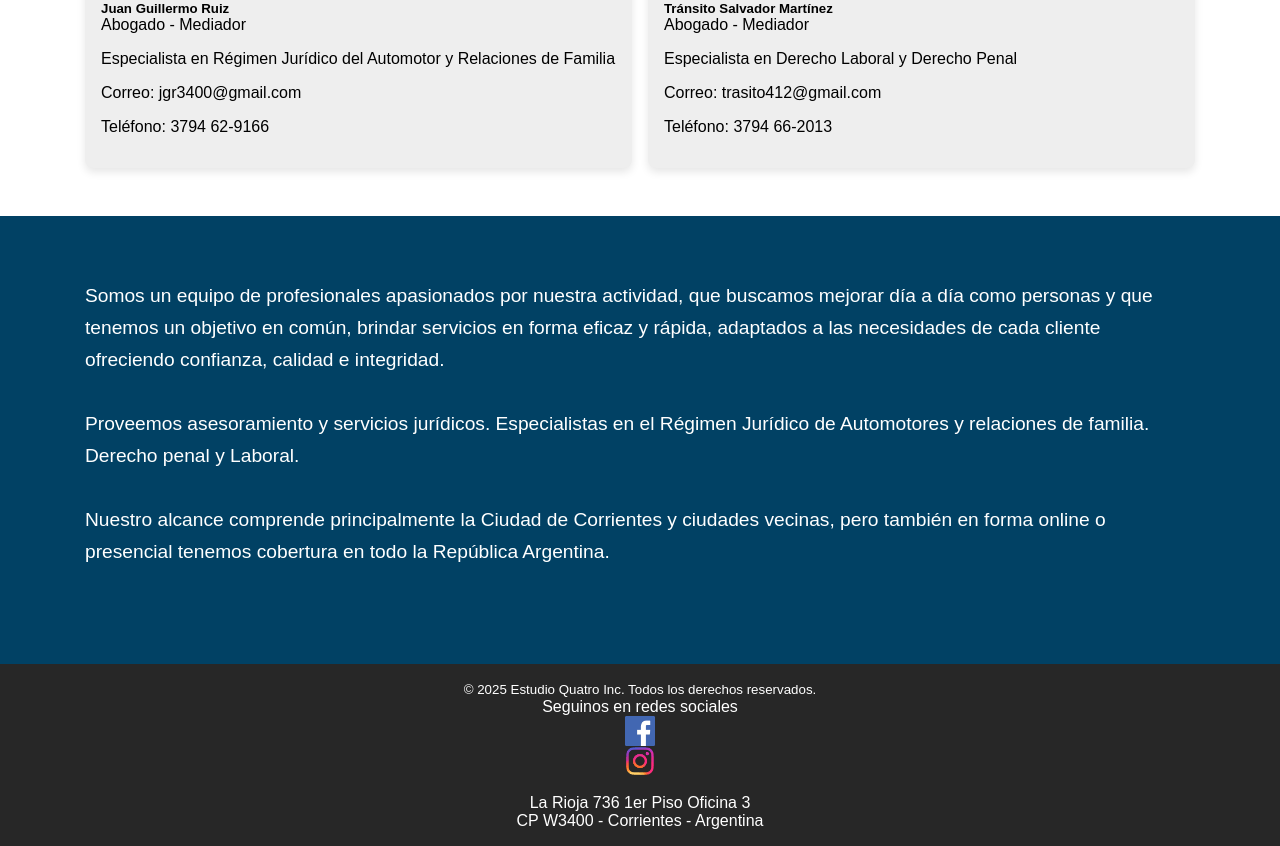
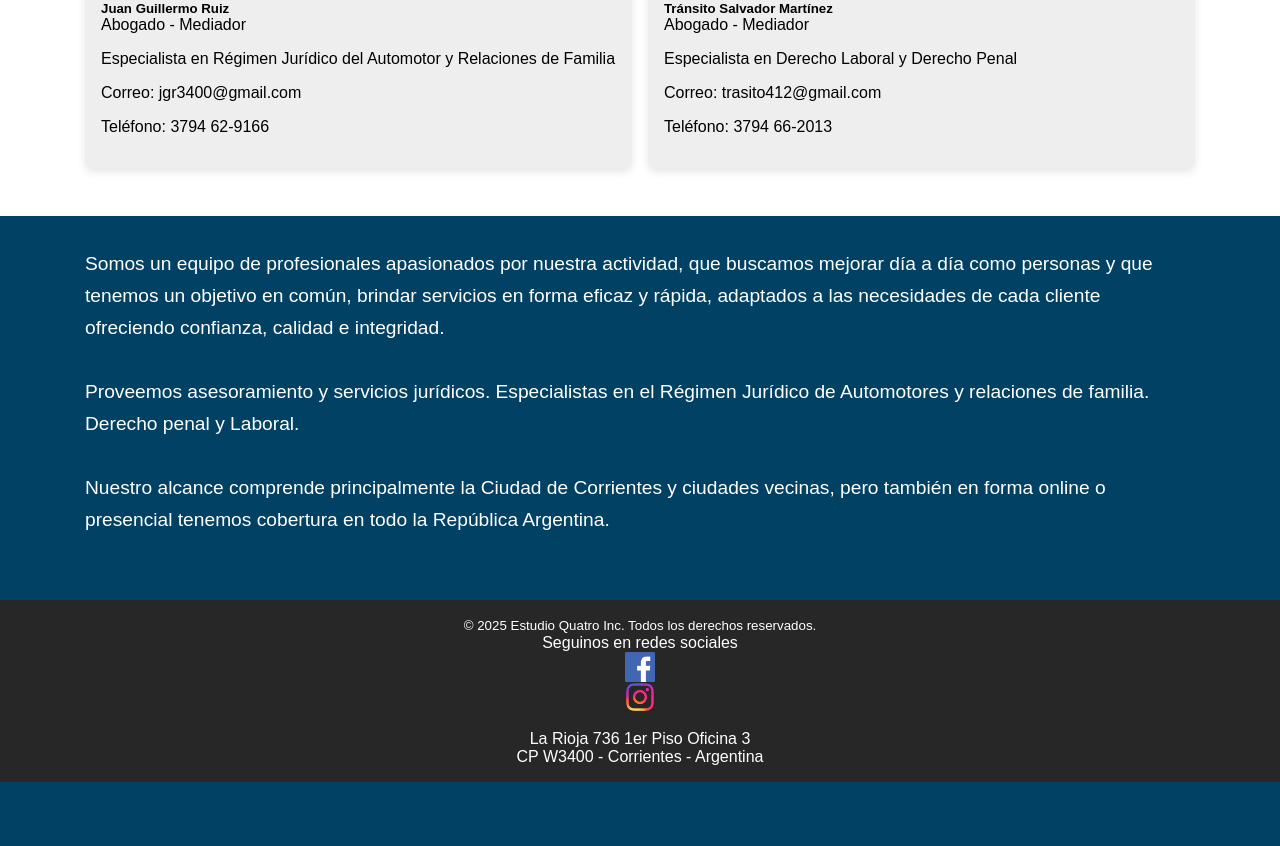
Before and after one commit to juanpabloruiz/quatro26, a PHP site: page / in a window 1280 px wide. Shown: the part 730-1576 px from the top of the page. After the commit the page ends 1512 px from the top, so only its background shows below. Run offline with PHP 8.4, Linux system fonts and the light colour scheme.

Commit message:
Arreglando somos

```diff
--- a/estilo.css
+++ b/estilo.css
@@ -52,7 +52,7 @@ section {
   color: white;
   font-size: 1.2rem;
   margin-top: 3rem;
-  padding: 4rem 1rem;
+  padding: 2rem 1rem;
 }
 
 #somos p {
```
